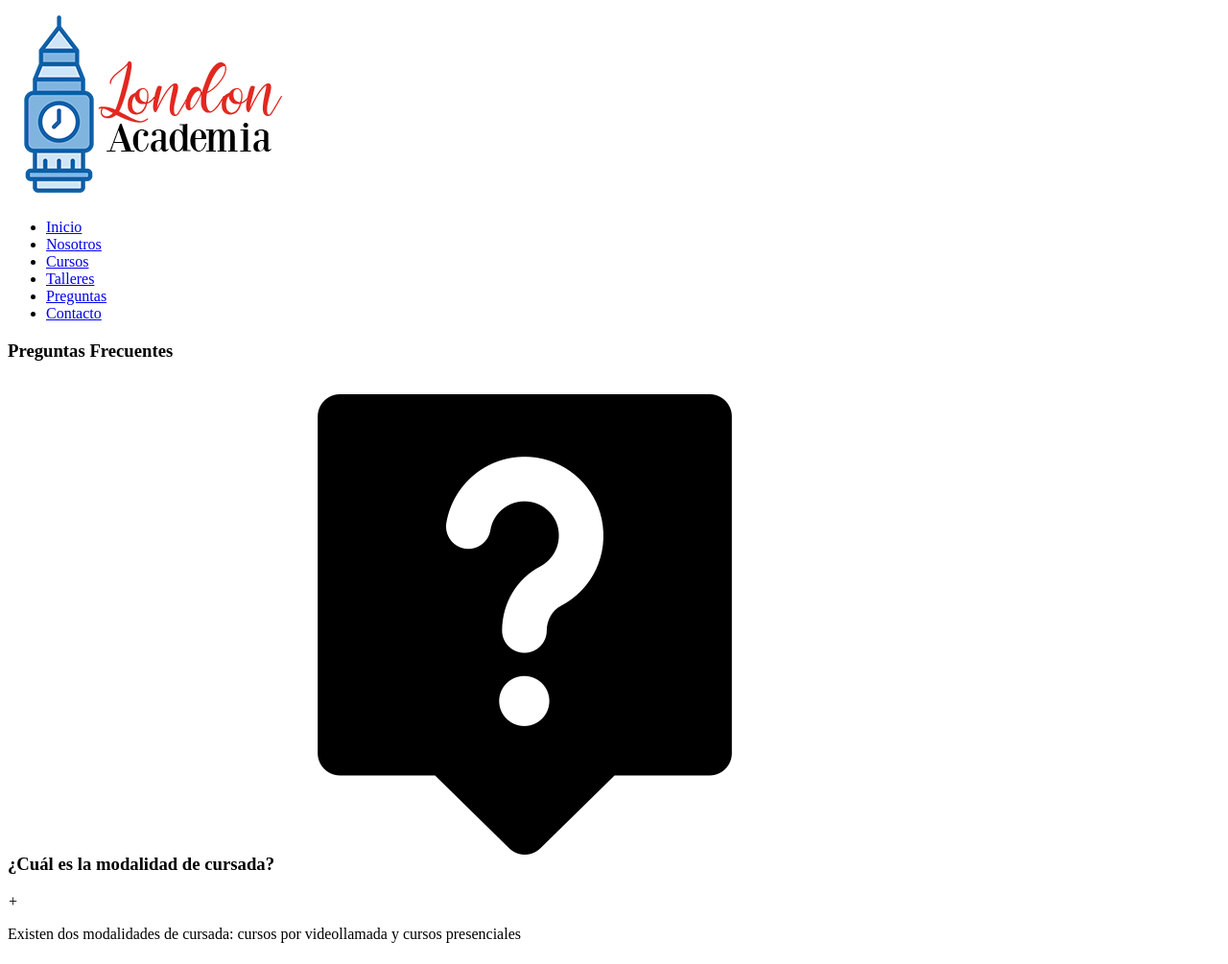
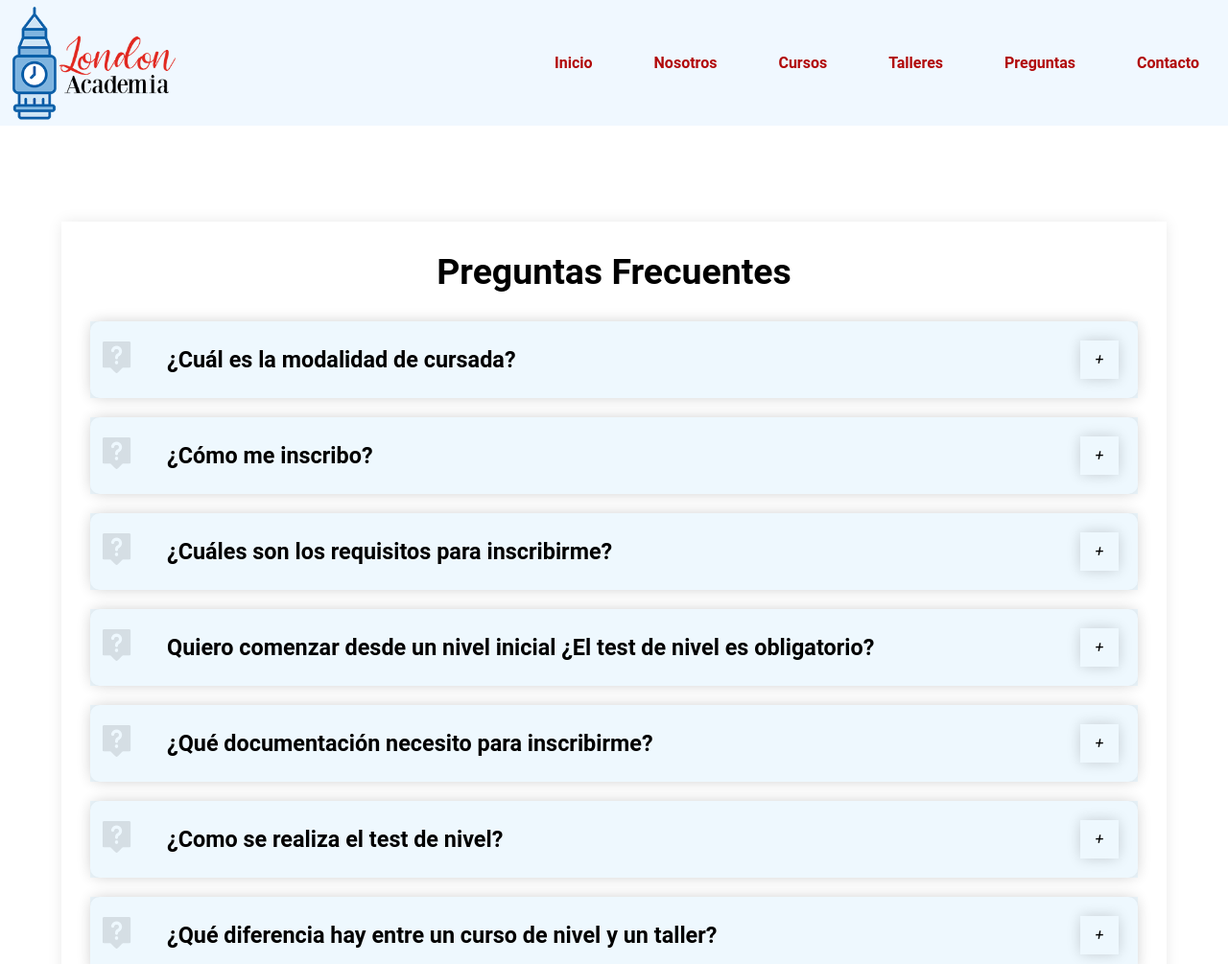
Before and after one commit to lorevelasquez/tpoDiPietroVelasquez, a plain HTML site: page preguntas.html in a window 1280 px wide. Shown: the top 1005 px of the page at 96% size. Drawn offline with Linux system fonts and the light colour scheme.

Commit message:
Update preguntas.html

```diff
--- a/preguntas.html
+++ b/preguntas.html
@@ -7,6 +7,8 @@
     <meta name="viewport" content="width=device-width, initial-scale=1.0">
     <title>FAQs</title>
     <link rel="icon" href="img/logo.ico">
+    <link rel="stylesheet" href="estiloscss/preguntas.css">
+
 </head>
 
 <body>
```
